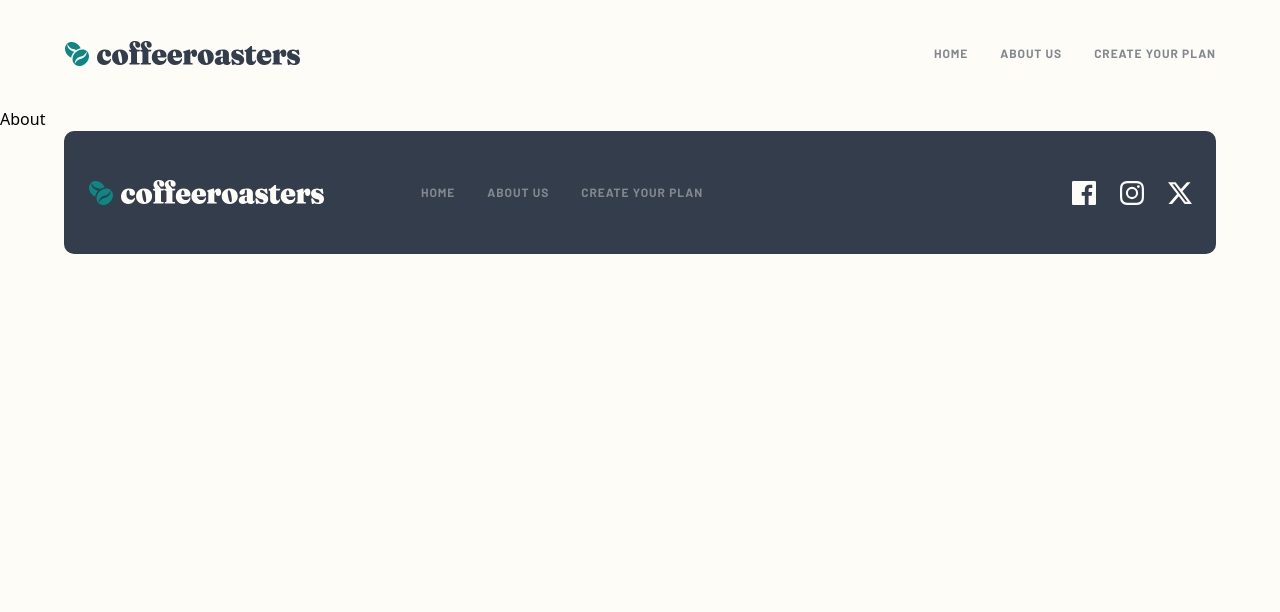
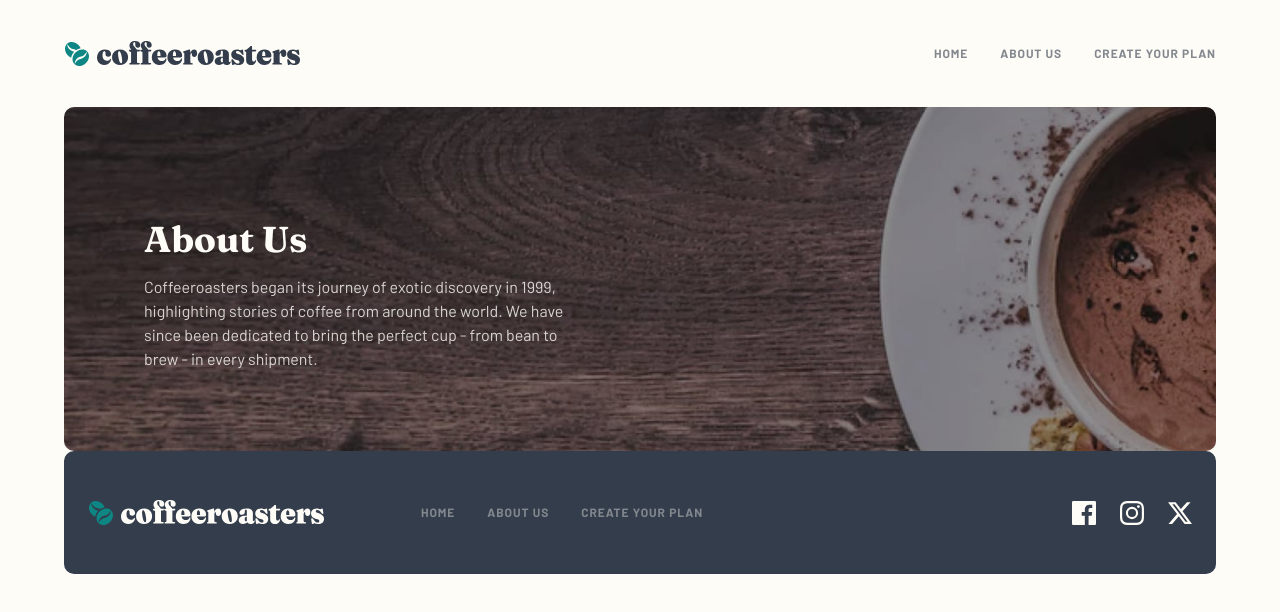
Before and after one commit to zetmosoma10/coffee-roasters, a React (Vite) app: page /about in a window 1280 px wide. Shown: the top 612 px of the page. Built offline with nearby package versions, Linux system fonts and the light colour scheme.

Commit message:
Build aboutInfo card

```diff
--- a/src/components/Footer.tsx
+++ b/src/components/Footer.tsx
@@ -7,7 +7,7 @@ import { Link } from "react-router-dom";
 const Footer = () => {
   return (
     <footer
-      className="max-container flex flex-col lg:flex-row lg:justify-between  items-center
+      className=" flex flex-col lg:flex-row lg:justify-between  items-center
         p-14 lg:py-12 lg:px-6 bg-dark_grey text-light_cream rounded-[10px] mb-[72px]"
     >
       <div className="lg:flex lg:items-center lg:space-x-24">
--- a/src/components/NavBar.tsx
+++ b/src/components/NavBar.tsx
@@ -5,7 +5,7 @@ import { Link } from "react-router-dom";
 
 const NavBar = () => {
   return (
-    <nav className="flex justify-between py-10 max-container">
+    <nav className="flex justify-between py-10">
       <Link to="/">
         <Logo color="#333D4B" />
       </Link>
--- a/src/index.css
+++ b/src/index.css
@@ -46,4 +46,17 @@
       background-image: url("./assets/home/tablet/image-hero-coffeepress.jpg");
     }
   }
+
+  .about-hero {
+    background-image: url("./assets/about/desktop/image-hero-whitecup.jpg");
+    background-position: center;
+    background-size: cover;
+    background-color: #333d4b;
+  }
+
+  @media screen and (min-width: 768px) {
+    .about-hero {
+      background-image: url("./assets/about/tablet/image-hero-whitecup.jpg");
+    }
+  }
 }
--- a/src/pages/About.tsx
+++ b/src/pages/About.tsx
@@ -1,5 +1,11 @@
+import AboutInfo from "../sections/about/AboutInfo";
+
 const About = () => {
-  return <div>About</div>;
+  return (
+    <div>
+      <AboutInfo />
+    </div>
+  );
 };
 
 export default About;
--- a/src/pages/Layout.tsx
+++ b/src/pages/Layout.tsx
@@ -4,11 +4,11 @@ import Footer from "../components/Footer";
 
 const Layout = () => {
   return (
-    <>
+    <div className="max-container">
       <NavBar />
       <Outlet />
       <Footer />
-    </>
+    </div>
   );
 };
 
--- a/src/sections/Collections.tsx
+++ b/src/sections/Collections.tsx
@@ -2,7 +2,7 @@ import { collectionData } from "../constance";
 
 const Collections = () => {
   return (
-    <div className="max-container text-center sm:text-left lg:text-center">
+    <div className=" text-center sm:text-left lg:text-center">
       <h2
         className="font-bold text-center tracking-wide   text-3xl sm:text-8xl lg:text-[150px] bg-clip-text
       text-transparent gradient-text sm:mb-[-30px] whitespace-nowrap"
--- a/src/sections/Hero.tsx
+++ b/src/sections/Hero.tsx
@@ -2,7 +2,7 @@ import Button from "../components/Button";
 
 const Hero = () => {
   return (
-    <div className="max-container rounded-[10px] hero flex items-center justify-center md:justify-start text-light_cream py-24 md:py-28">
+    <div className=" rounded-[10px] hero flex items-center justify-center md:justify-start text-light_cream py-24 md:py-28">
       <div
         className="text-center md:text-left mx-6 md:ml-14 md:mr-0 lg:ml-20
         md:max-w-[410px] lg:max-w-[500px]"
--- a/src/sections/HowItWork.tsx
+++ b/src/sections/HowItWork.tsx
@@ -3,7 +3,7 @@ import { dataProcedure } from "../constance";
 
 const HowItWork = () => {
   return (
-    <section className="max-container text-center md:text-left ">
+    <section className="text-center md:text-left ">
       <h2 className="text-grey text-2xl">How it works</h2>
       <div className="grid gap-y-14 md:grid-cols-3 mt-[80px]">
         {dataProcedure.map((card) => (
--- a/src/sections/WhyChooseUs.tsx
+++ b/src/sections/WhyChooseUs.tsx
@@ -3,7 +3,7 @@ import { whyChooseUsData } from "../constance";
 
 const WhyChooseUs = () => {
   return (
-    <div className="max-container text-light_cream bg-dark_grey rounded-lg pt-16 pb-52  relative">
+    <div className=" text-light_cream bg-dark_grey rounded-lg pt-16 pb-52  relative">
       <div className="text-center max-w-[540px] mx-auto mb-16 md:mb-[70px]">
         <h2 className="font-bold text-3xl lg:text-10">Why choose us?</h2>
         <p className="text-sm lg:text-base opacity-80 mt-6">
--- /dev/null
+++ b/src/sections/about/AboutInfo.tsx
@@ -0,0 +1,20 @@
+const AboutInfo = () => {
+  return (
+    <div
+      className="about-hero text-light_cream rounded-[10px]
+        pt-28 pb-20 px-6 md:pl-14 lg:pl-20  text-center md:text-left "
+    >
+      <div className="md:max-w-[398px] md:max-w-[445px]">
+        <h1 className="text-3xl lg:text-4xl font-bold ">About Us</h1>
+        <p className="opacity-80 text-sm lg:text-base mt-4">
+          Coffeeroasters began its journey of exotic discovery in 1999,
+          highlighting stories of coffee from around the world. We have since
+          been dedicated to bring the perfect cup - from bean to brew - in every
+          shipment.
+        </p>
+      </div>
+    </div>
+  );
+};
+
+export default AboutInfo;
```
